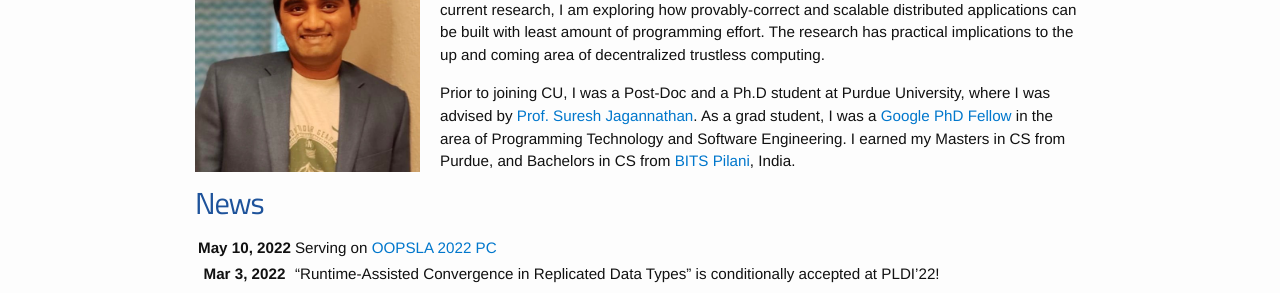
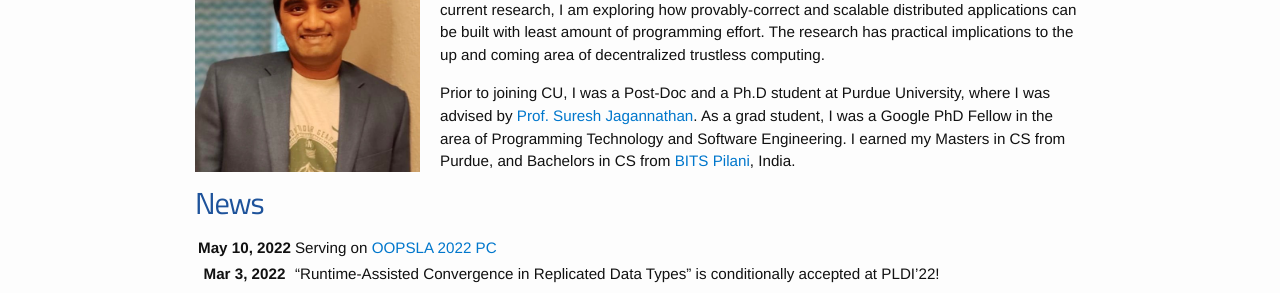
Before and after one commit to gowthamk/gowthamk.github.io, a Jekyll site: the page built from index.md, in a window 1280 px wide. Shown: the part 232-525 px from the top of the page. Built offline with Jekyll 4.4.1, drawn with Linux system fonts in a browser that asks for light colours; nearby versions of some CDN libraries; part of the change alters nothing that is shown.

```diff
--- a/index.md
+++ b/index.md
@@ -20,10 +20,9 @@ computing.
 Prior to joining CU, I was a Post-Doc and a Ph.D student at Purdue
 University, where I was advised by [Prof. Suresh
 Jagannathan](https://www.cs.purdue.edu/homes/suresh).  As a grad
-student, I was a [Google PhD
-Fellow](https://research.googleblog.com/2018/04/announcing-2018-google-phd-fellows-for.html)
-in the area of Programming Technology and Software Engineering. I
-earned my Masters in CS from Purdue, and Bachelors in CS from [BITS
+student, I was a Google PhD Fellow in the area of Programming
+Technology and Software Engineering. I earned my Masters in CS from
+Purdue, and Bachelors in CS from [BITS
 Pilani](https://www.bits-pilani.ac.in), India.
 
 <!--
```
